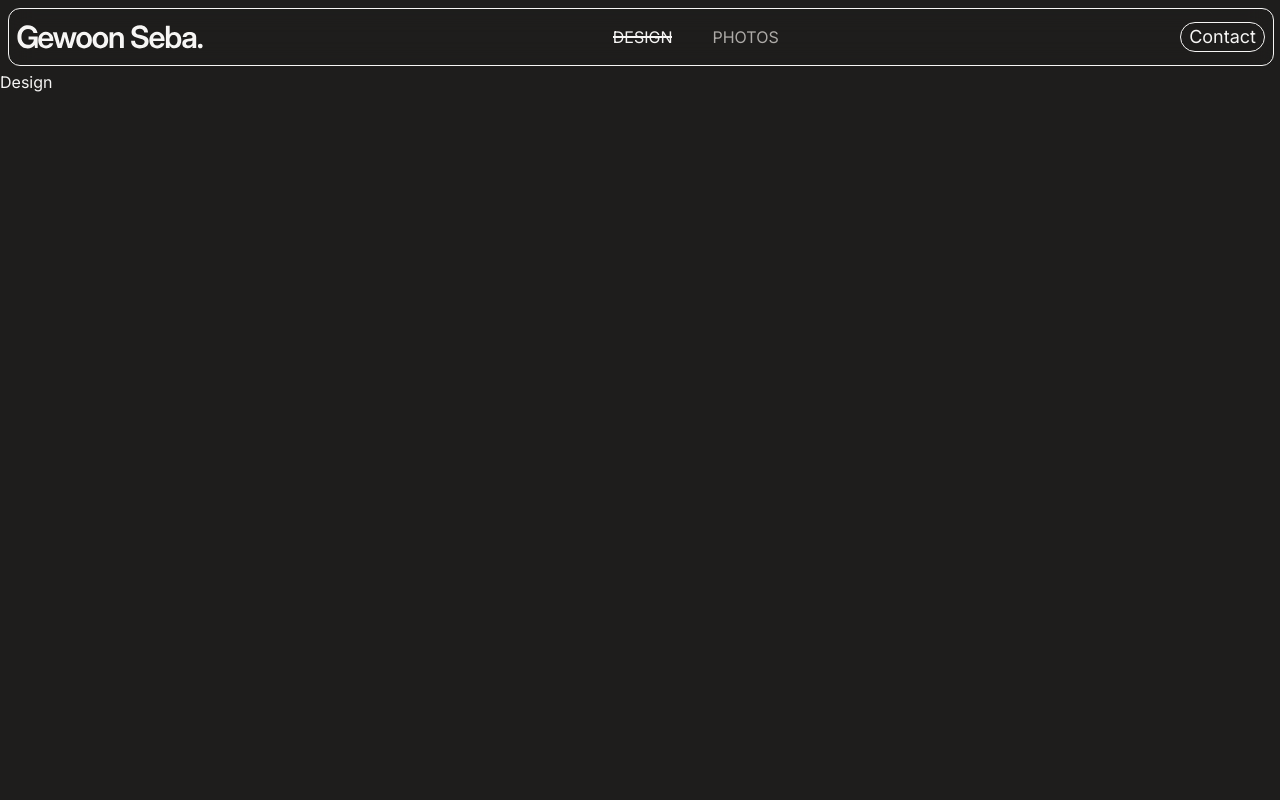
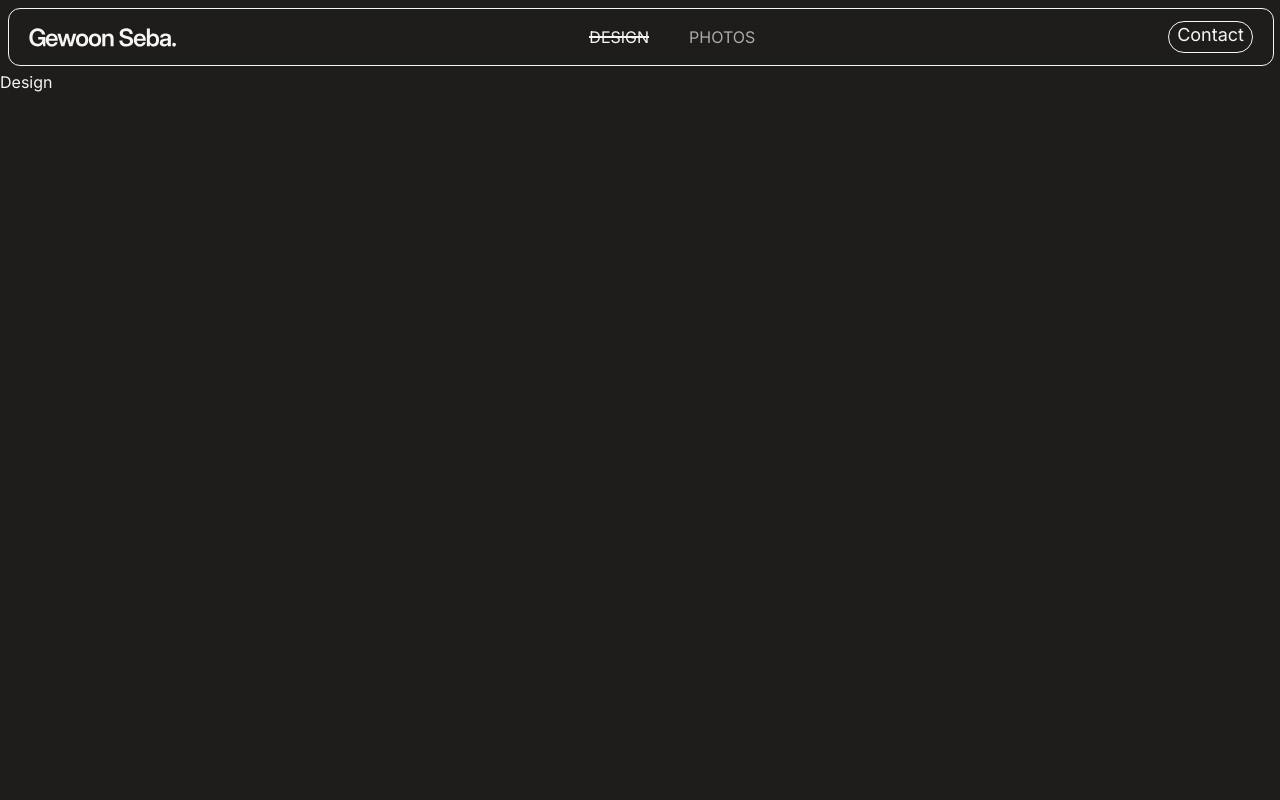
Before and after one commit to gewoonseba/portfolio, a Next.js app: page / in a window 1280 px wide. Shown: the top 800 px of the page. Built offline with nearby package versions, Linux system fonts and the light colour scheme.

Commit message:
messed around with button sizing

```diff
--- a/app/ui/contact-button.tsx
+++ b/app/ui/contact-button.tsx
@@ -1,19 +1,20 @@
 import classNames from "classnames";
+import Link from "next/link";
 
 interface ContactButtonProps {
   className?: string;
 }
 
-export const ContactButton = ({className}: ContactButtonProps) => {
+export const ContactButton = ({ className }: ContactButtonProps) => {
   return (
-    <a
+    <Link
       href="mailto:gewoonseba@gmail.com?subject=Hi%20👋"
       className={classNames(
-        "rounded-full border border-neutral-100 px-2 py-1 text-[1.8rem] transition-all hover:bg-neutral-100 hover:text-neutral-900",
+        "h-8 rounded-full border border-neutral-100 px-2 text-center align-middle text-[1.8rem] transition-all hover:bg-neutral-100 hover:text-neutral-900",
         className,
       )}
     >
-      Contact
-    </a>
+      <span className="inline-flex h-full items-center pb-1">Contact</span>
+    </Link>
   );
 };
--- a/app/ui/icon-button.tsx
+++ b/app/ui/icon-button.tsx
@@ -15,7 +15,7 @@ export const IconButton = ({
   return (
     <button
       className={classNames(
-        "size-10 rounded-2 flex items-center justify-center transition-colors hover:bg-neutral-800",
+        "size-10 rounded-2 shrink-0 flex items-center justify-center transition-colors duration-150 hover:bg-neutral-800",
         className,
       )}
       onClick={onClick}
--- a/app/ui/navbar.tsx
+++ b/app/ui/navbar.tsx
@@ -1,6 +1,6 @@
 "use client";
 
-import { LogoSmall } from "@/app/ui/logo-small";
+import { WordMark } from "@/app/ui/wordmark";
 import Link from "next/link";
 import { usePathname } from "next/navigation";
 import clsx from "clsx";
@@ -10,6 +10,7 @@ import { IconButton } from "@/app/ui/icon-button";
 import { ContactButton } from "@/app/ui/contact-button";
 import { useEffect, useState } from "react";
 import useDetectAgent from "@/app/util/mobile-detect";
+import { Instagram } from "@/app/icons/instagram";
 
 export interface NavbarProps {
   className?: string;
@@ -51,16 +52,16 @@ export default function Navbar({ className }: NavbarProps) {
           isMenuOpen ? "h-[calc(100vh-2rem)]" : "h-full",
         )}
       >
-        <div className="flex w-full justify-between">
-          <div className="m-2 flex h-10 items-center">
+        <div className="flex h-14 w-full justify-between">
+          <div className="ml-5 mt-2 flex h-10 items-center">
             <Link href="/">
-              <LogoSmall className="h-6" />
+              <WordMark className="pr-10 md:pr-0" />
             </Link>
           </div>
           <nav
             className={classNames(
-              "my-auto hidden  opacity-0 transition-discrete",
-              "md:flex starting:md:opacity-0 md:opacity-100",
+              "my-auto hidden translate-y-8 opacity-0 transition-discrete",
+              "md:flex md:translate-y-0 md:opacity-100 md:starting:translate-y-8 md:starting:opacity-0",
               "transition-[display, opacity, transform] duration-300",
             )}
           >
@@ -84,34 +85,34 @@ export default function Navbar({ className }: NavbarProps) {
               </Link>
             ))}
           </nav>
+          <div
+            className={classNames(
+              "absolute right-2 top-2 block translate-y-0 opacity-100",
+              "md:hidde md:-translate-y-8 md:opacity-0 md:starting:translate-y-0 md:starting:opacity-100",
+              "transition-[opacity, transform, display] duration-300 transition-discrete",
+            )}
+          >
+            <IconButton onClick={() => toggleMenu()}>
+              <Menu />
+            </IconButton>
+          </div>
           <ContactButton
             className={classNames(
-              "my-auto mr-2 hidden",
-              "md:block",
-              "transition-[opacity, transform] duration-200",
+              "my-auto mr-5 hidden translate-y-8 opacity-0",
+              "md:block md:translate-y-0 md:opacity-100 md:starting:translate-y-8 md:starting:opacity-0",
+              "transition-[opacity, transform, display] duration-300 transition-discrete",
             )}
           />
-          <IconButton
-            onClick={() => toggleMenu()}
-            className="mr-2 mt-2 block border border-neutral-200 md:hidden"
-          >
-            <Menu />
-          </IconButton>
         </div>
-        <div className="flex md:hidden">
-          <nav
-            className={classNames(
-              "ml-2 mt-4 flex flex-col items-start [transition-behavior:allow-discrete]",
-              "md:hidden",
-            )}
-          >
+        <div className="ml-5 flex flex-col md:hidden">
+          <nav className={classNames("mt-4 flex flex-col items-start")}>
             {paths.map(({ path, label }) => (
               <Link
                 key={path}
                 href={path}
                 onClick={() => toggleMenu()}
                 className={clsx(
-                  "relative pb-8 text-xl uppercase transition-all duration-200 ease-out hover:text-neutral-100",
+                  "relative mb-6 text-xl uppercase transition-all duration-200 ease-out hover:text-neutral-100",
                   { "text-neutral-200": pathname !== path },
                   { "text-neutral-100": pathname === path },
                 )}
@@ -127,6 +128,14 @@ export default function Navbar({ className }: NavbarProps) {
               </Link>
             ))}
           </nav>
+          <div className="flex">
+            <ContactButton />
+            <div>
+              <IconButton>
+                <Instagram />
+              </IconButton>
+            </div>
+          </div>
         </div>
       </div>
     </div>
--- a/app/ui/logo-small.tsx
+++ b/app/ui/wordmark.tsx
@@ -2,11 +2,12 @@ interface LogoProps {
   className?: string;
 }
 
-export function LogoSmall({ className }: LogoProps) {
+export function WordMark({ className }: LogoProps) {
   return (
     <svg
     className={className}
       width="auto"
+      height="1.9rem"
       viewBox="0 0 194 25"
       fill="none"
       xmlns="http://www.w3.org/2000/svg"
```
Also changed, not shown: app/icons/instagram.tsx (added, +39 -0 lines).
